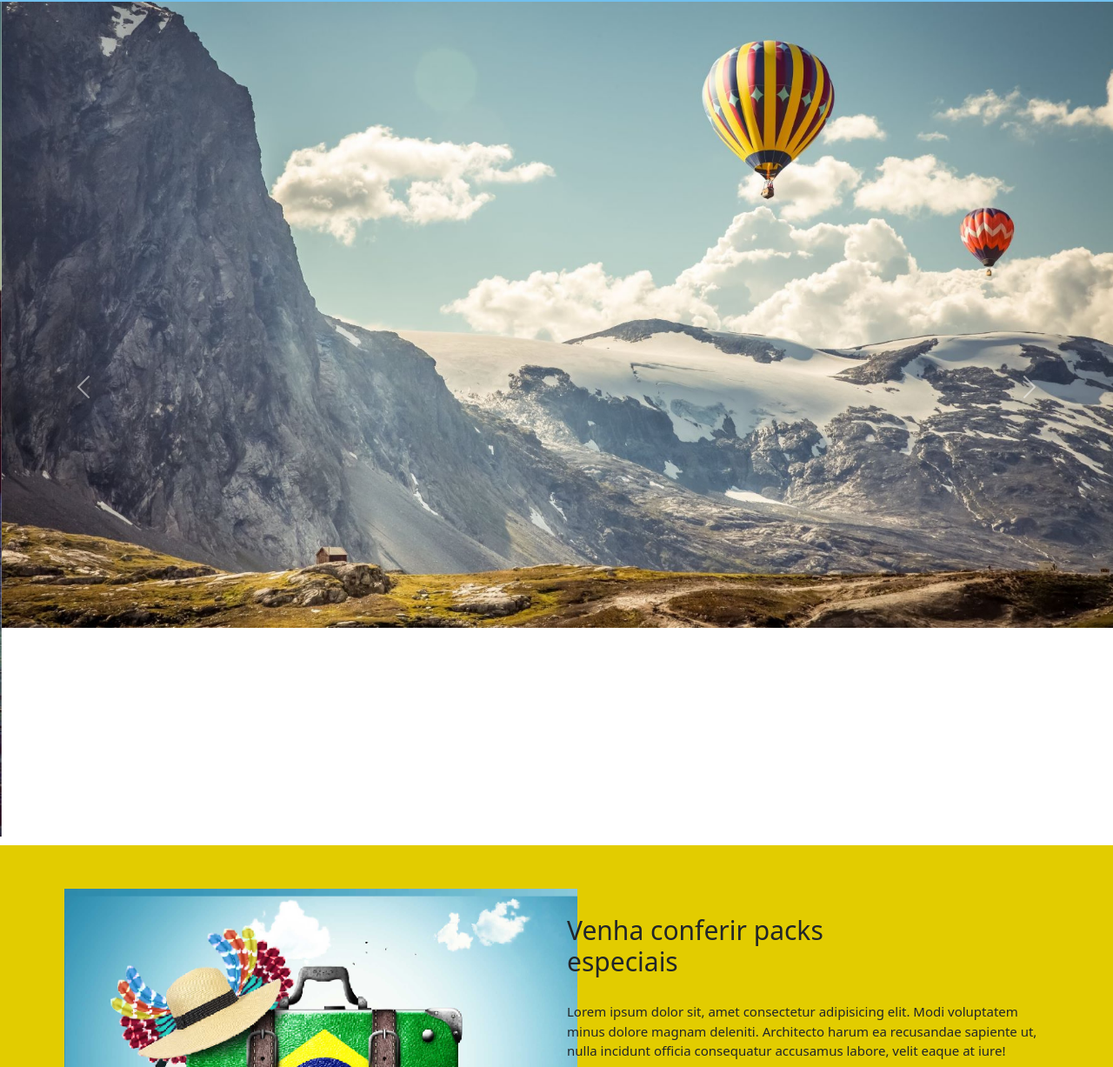
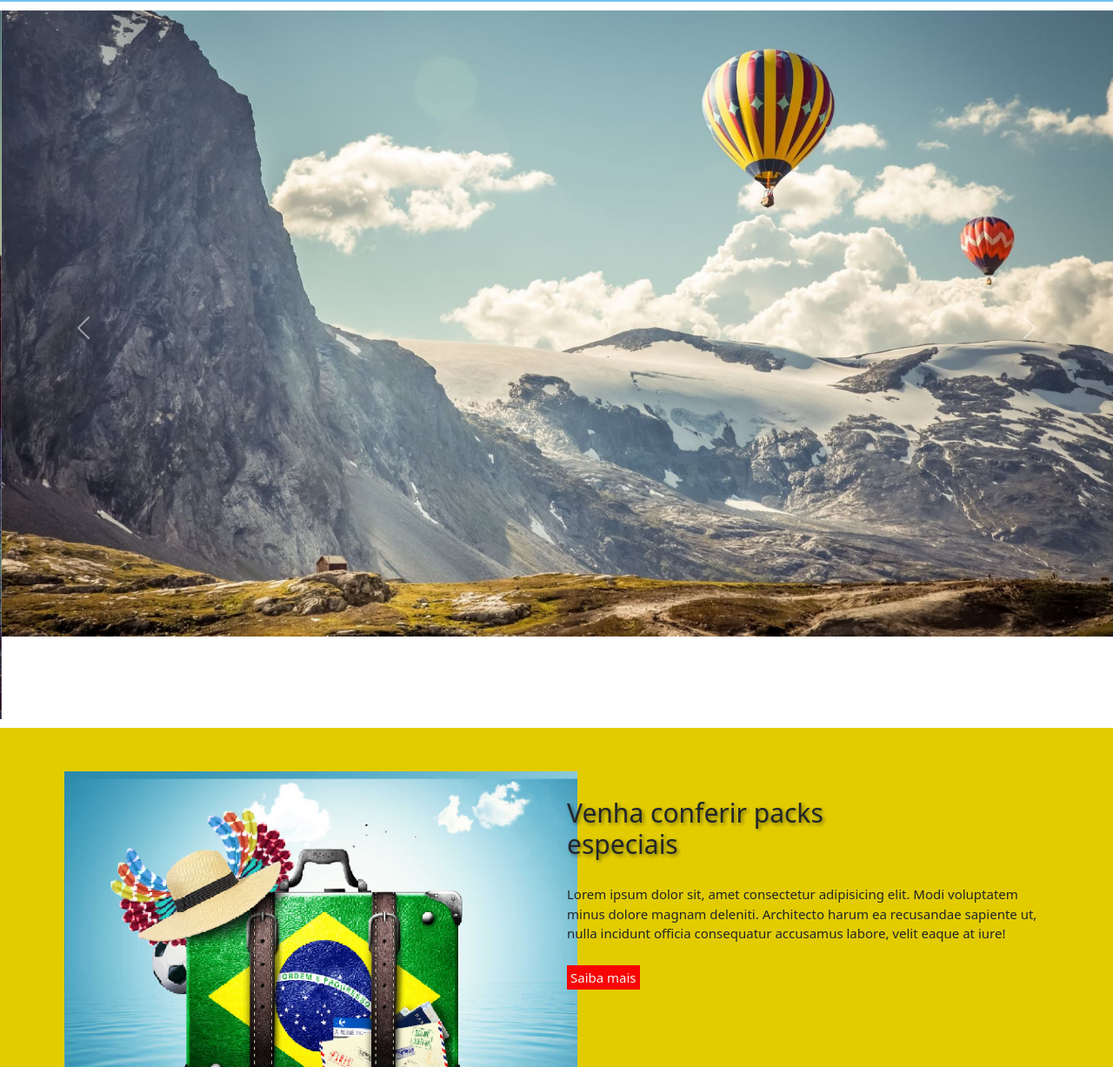
Before and after one commit to AlexanderLuucas/Passeios, a plain HTML site: page index.html in a window 1280 px wide. Shown: the part 73-1300 px from the top of the page at 87% size. Drawn offline with Linux system fonts and the light colour scheme.

Commit message:
Update 05/05/23 - PRJ Travels rev.6

```diff
--- a/css/style.css
+++ b/css/style.css
@@ -1,4 +1,4 @@
-@import url (https://fonts.googleapis.com/css2?family=Bebas+Neue)
+@import url(https://fonts.googleapis.com/css2?family=Bebas+Neue);
 /* Arquivo responsável pelos estilos */
 /* Aula 24/04/2023 - Estilos do Menu */
 body, ul {
@@ -53,16 +53,27 @@ body, ul {
 #btn-mobile {
     display: none;
 }
+.carousel-inner .carousel-item img{
+    width: 100%;
+    margin: auto;
+    max-height: 900px;
+    padding-top: 85px;
+}
+
+
 #carouselExampleInterval{
     position: relative;
     z-index: 10;
-    padding-top: 75px;
+    padding-top: 0px;
+    margin-left: 0px;
+    margin-right: 0px;
+}
+#carouselExampleInterval carousel-inner img {
+    max-height: 550px;
     width: 100%;
 }
-#carouselExampleInterval img {
-    height: auto;
-    width: 100%;
-}
+
+
 /*CSS Estilo Banner */
 .section-banner-home {
     width: 100%;
@@ -83,6 +94,8 @@ body, ul {
     font-size: 30px;
     width: 60%;
     padding-bottom: 20px;
+    color: ;
+    text-shadow: 2px 2px 4px #0000007a;
 }
 .section-banner-home .texto-banner p {
     font-size: 15px;
@@ -92,7 +105,7 @@ body, ul {
     color: rgb(245, 245, 245);
     text-decoration: none;
     background-color:rgb(247, 4, 4);
-    padding: 4px 14px;
+    padding: 4px 4px;
     font-size: 15px;
 }
 /* Fim css estilos Banner */
@@ -104,6 +117,7 @@ body, ul {
     text-align: center;
     font-size: 24px;
     font-weight: bold;
+    text-shadow: 2px 2px 4px #0000007a;
 }
 .destaque p {
     width: 77%;
--- a/index.html
+++ b/index.html
@@ -31,7 +31,7 @@
 <!-- Fim Menu Responsivo -->
 <!-- Início Carrossel Página Principal-->
     <div id="carouselExampleInterval" class="carousel slide" data-bs-ride="carousel">
-    <div class="carousel-inner">
+        <div class="carousel-inner" role="listbox">
             <div class="carousel-item active" data-bs-interval="1500">
                 <img
                 src="./img/Carrossel 1.1.png"
@@ -125,6 +125,7 @@
         <span class="visually-hidden">Next</span>
         </button>
     </div>
+</div>
 <!-- Fim controle Carrossel -->
 <!-- Fim do Carrossel -->
 <!-- Início Banner -->
```
Lines whose indentation alone changed are shown as unchanged.
